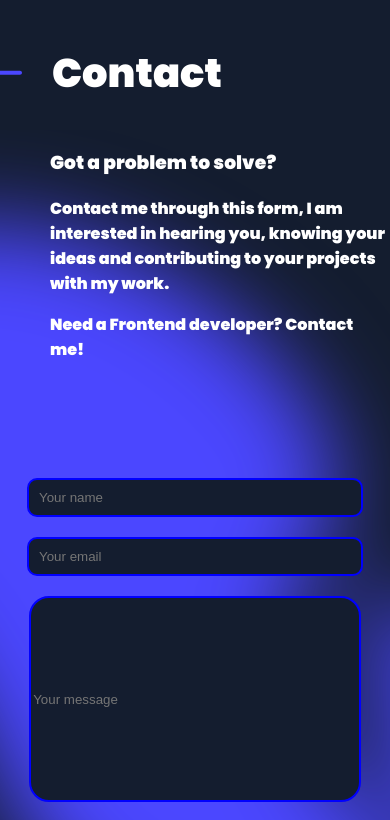
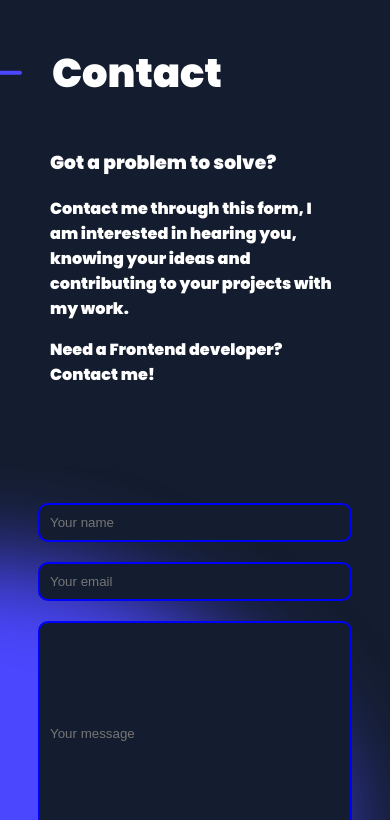
Before and after one commit to SwaggyPotter/portfolio, an Angular app: page / in a window 390 px wide. Shown: the part 5980-6800 px from the top of the page. Built offline with nearby package versions, Linux system fonts and the light colour scheme.

Commit message:
responsiv contact form

```diff
--- a/src/app/contact-form/contact-form.component.scss
+++ b/src/app/contact-form/contact-form.component.scss
@@ -17,6 +17,7 @@ form {
 
 .text-container {
     margin-left: 50px;
+    margin-right: 50px;
 }
 
 .form-container {
@@ -24,7 +25,10 @@ form {
     color: white;
     background-image: url("/assets/img/blueBackground-footer.svg");
     background-repeat: no-repeat;
+    background-position-x: left;
+    background-position-y: 100px;
     padding-bottom: 20px;
+    margin-right: 50px;
 }
 
 .normalInput {
@@ -53,12 +57,16 @@ form {
     .form-container {
         display: flex;
         color: white;
-        flex-direction: column;
-        width: 100%;
+        background-image: url("/assets/img/blueBackground-footer.svg");
+        background-repeat: no-repeat;
+        background-position-x: left;
+        background-position-y: 100px;
+        padding-bottom: 20px;
+        margin-right: unset;
     }
 
     .normalInput {
-        width: 80%;
+        width: 100%;
         padding: 10px;
         margin-bottom: 20px;
         border: solid blue 2px;
@@ -68,10 +76,51 @@ form {
     }
 
     #messageInput {
-        height: 200px;
-        width: 83%;
+        width: 100%;
+        padding: 10px;
+        margin-bottom: 20px;
         border: solid blue 2px;
+        border-radius: 10px;
+        color: white;
         background-color: #141D2F;
-        border-radius: 20px;
     }
 }
+
+
+
+@media screen and (max-width:870px) {
+    .form-container {
+        display: flex;
+        color: white;
+        flex-direction: column;
+        padding-left: 50px;
+        padding-right: 50px;
+        background-image: url("/assets/img/blueBackground-footer.svg");
+        background-position-y: 40vh;
+    }
+
+    .text-container {
+        margin-left: unset !important;
+        margin-right: unset !important;
+    }
+
+    .normalInput {
+        width: 100%;
+        padding: 10px;
+        margin-bottom: 20px;
+        border: solid blue 2px;
+        border-radius: 10px;
+        color: white;
+        background-color: #141D2F;
+    }
+
+    #messageInput {
+        width: 100%;
+        padding: 10px;
+        margin-bottom: 20px;
+        border: solid blue 2px;
+        border-radius: 10px;
+        color: white;
+        background-color: #141D2F;
+    }
+}
```
